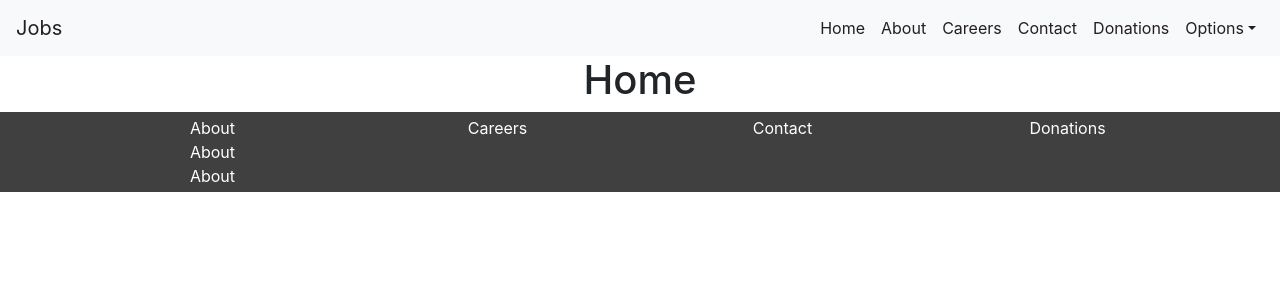
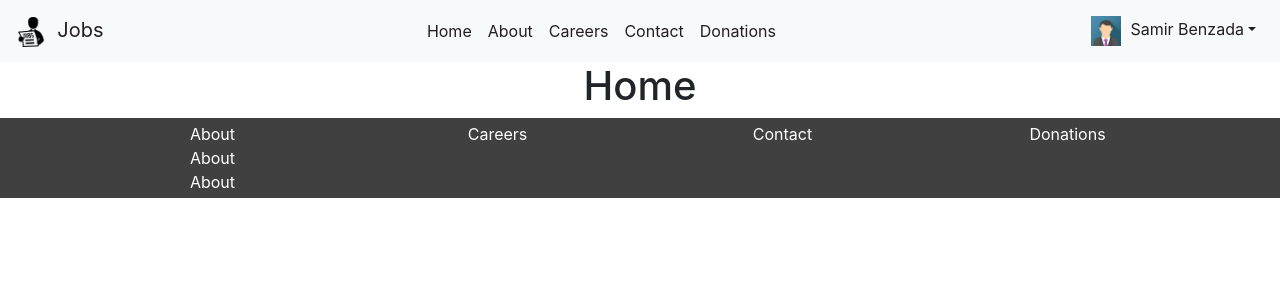
Before and after one commit to lelisloisBen/jobs, a React (Create React App) app: page / in a window 1280 px wide. Shown: the top 300 px of the page. Built offline with nearby package versions, Linux system fonts and the light colour scheme.

Commit message:
navbar modified

```diff
--- a/src/components/Navbar/Navbar.js
+++ b/src/components/Navbar/Navbar.js
@@ -1,5 +1,7 @@
 import React, { Component } from 'react';
 import styles from  './Navbar.module.css';
+import avatar_img from '../../assets/avatar/avatar.png';
+import jobIcon from '../../assets/icons/icon.jpg';
 
 import {
     Collapse,
@@ -34,7 +36,11 @@ render() {
   return (
 
     <Navbar className={styles.Navbar} color="light" light expand="md">
-          <NavbarBrand href="/">Jobs</NavbarBrand>
+          <NavbarBrand href="/">
+            <img src={jobIcon} className={styles.jobIcon} alt="icon for jobs" />
+            &nbsp;
+            Jobs
+          </NavbarBrand>
           <NavbarToggler onClick={this.toggle} />
           <Collapse isOpen={this.state.isOpen} navbar>
             <Nav className="ml-auto" navbar>
@@ -58,10 +64,12 @@ render() {
               <NavItem>
                 <NavLink href="/Donations">Donations</NavLink>
               </NavItem>
-
+            </Nav>
+            <Nav className="ml-auto" navbar>
               <UncontrolledDropdown nav inNavbar>
                 <DropdownToggle nav caret>
-                  Options
+                  <img className={styles.avatar} src={avatar_img} alt="Avatar" />
+                  &nbsp; Samir Benzada
                 </DropdownToggle>
                 <DropdownMenu right>
                   <DropdownItem>
--- a/src/components/Navbar/Navbar.module.css
+++ b/src/components/Navbar/Navbar.module.css
@@ -4,3 +4,11 @@
 .Navbar a:hover {
     color: #FFCC33!important;
 }
+.avatar {
+    width: 30px;
+    height: 30px;
+}
+.jobIcon {
+    width: 30px;
+    height: 30px;
+}
```
Also changed, not shown: src/assets/avatar/avatar.png (added), src/assets/icons/icon.jpg (added).
